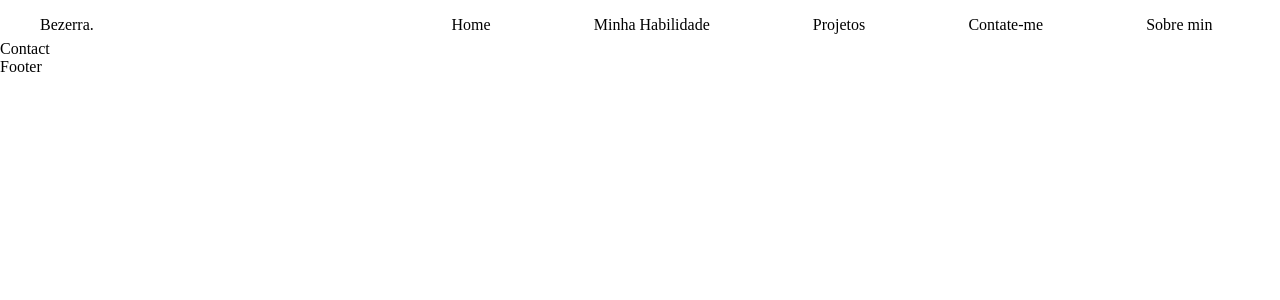
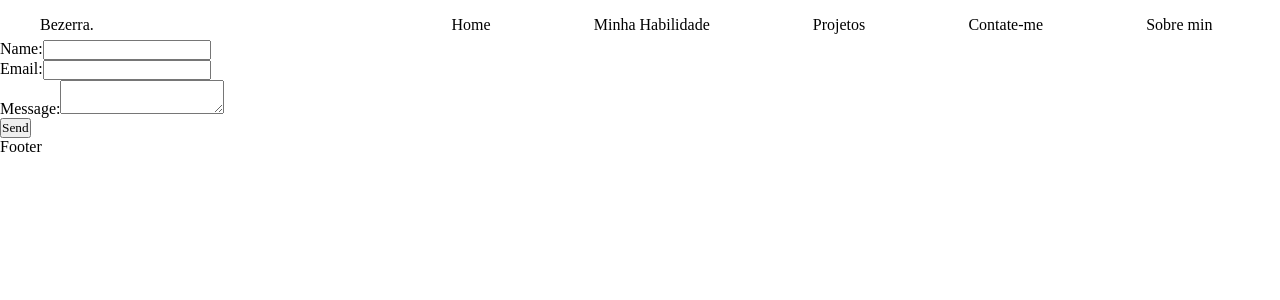
Before and after one commit to Matheusbezerra-dev/portfolio, a React (Vite) app: page /contact in a window 1280 px wide. Shown: the top 300 px of the page. Built offline with nearby package versions, Linux system fonts and the light colour scheme.

Commit message:
fazendo o form

```diff
--- a/package.json
+++ b/package.json
@@ -14,6 +14,8 @@
     "@types/nodemailer": "^6.4.7",
     "@types/react-router-dom": "^5.3.3",
     "axios": "^1.3.3",
+    "express": "^4.18.2",
+    "nodemailer": "^6.9.1",
     "react": "^18.2.0",
     "react-dom": "^18.2.0",
     "react-hook-form": "^7.43.1",
@@ -22,7 +24,7 @@
   },
   "devDependencies": {
     "@types/cors": "^2.8.13",
-    "@types/react": "^18.0.27",
+    "@types/react": "^18.0.28",
     "@types/react-dom": "^18.0.10",
     "@types/styled-components": "^5.1.26",
     "@typescript-eslint/eslint-plugin": "^5.52.0",
--- a/src/components/Contact/Contact.tsx
+++ b/src/components/Contact/Contact.tsx
@@ -1,11 +1,29 @@
-import React from 'react';
+import React, { useState } from 'react';
+import Form from '../Form/Form';
 
-const Contact = (): JSX.Element => {
+const Contact: React.FC = () => {
+  const [emailSent, setEmailSent] = useState(false);
+
+  const handleSubmit = async (values: any) => {
+    const response = await fetch('http://localhost:3000/send', {
+      method: 'POST',
+      headers: {
+        'Content-Type': 'application/json',
+      },
+      body: JSON.stringify(values),
+    });
+    setEmailSent(true);
+  };
+
   return (
-    <main>
-      Contact
-    </main>
-  )
-}
+    <div>
+      {emailSent ? (
+        <p>Email sent!</p>
+      ) : (
+        <Form onSubmit={handleSubmit} />
+      )}
+    </div>
+  );
+};
 
 export default Contact;
--- /dev/null
+++ b/src/components/Form/Form.tsx
@@ -0,0 +1,36 @@
+import React, { useState } from 'react';
+
+interface Props {
+  onSubmit: (values: any) => void;
+}
+
+const Form: React.FC<Props> = ({ onSubmit }) => {
+  const [name, setName] = useState('');
+  const [email, setEmail] = useState('');
+  const [message, setMessage] = useState('');
+
+  const handleSubmit = (event: React.FormEvent<HTMLFormElement>) => {
+    event.preventDefault();
+    onSubmit({ name, email, message });
+  };
+
+  return (
+    <form onSubmit={handleSubmit}>
+      <div>
+        <label htmlFor="name">Name:</label>
+        <input type="text" id="name" value={name} onChange={(event) => setName(event.target.value)} />
+      </div>
+      <div>
+        <label htmlFor="email">Email:</label>
+        <input type="email" id="email" value={email} onChange={(event) => setEmail(event.target.value)} />
+      </div>
+      <div>
+        <label htmlFor="message">Message:</label>
+        <textarea id="message" value={message} onChange={(event) => setMessage(event.target.value)} />
+      </div>
+      <button type="submit">Send</button>
+    </form>
+  );
+};
+
+export default Form;
```
Also changed, not shown: src/serve.ts (added, +38 -0 lines), src/components/About/AboutStyle.ts (deleted), src/components/Contact/ContactStyle.ts (deleted), src/components/Footer/FooterStyle.ts (deleted), src/components/Home/HomeStyle.ts (deleted), src/components/Projects/ProjectsStyle.ts (deleted), 1 other file (tests, documents, lock files or other folders).
